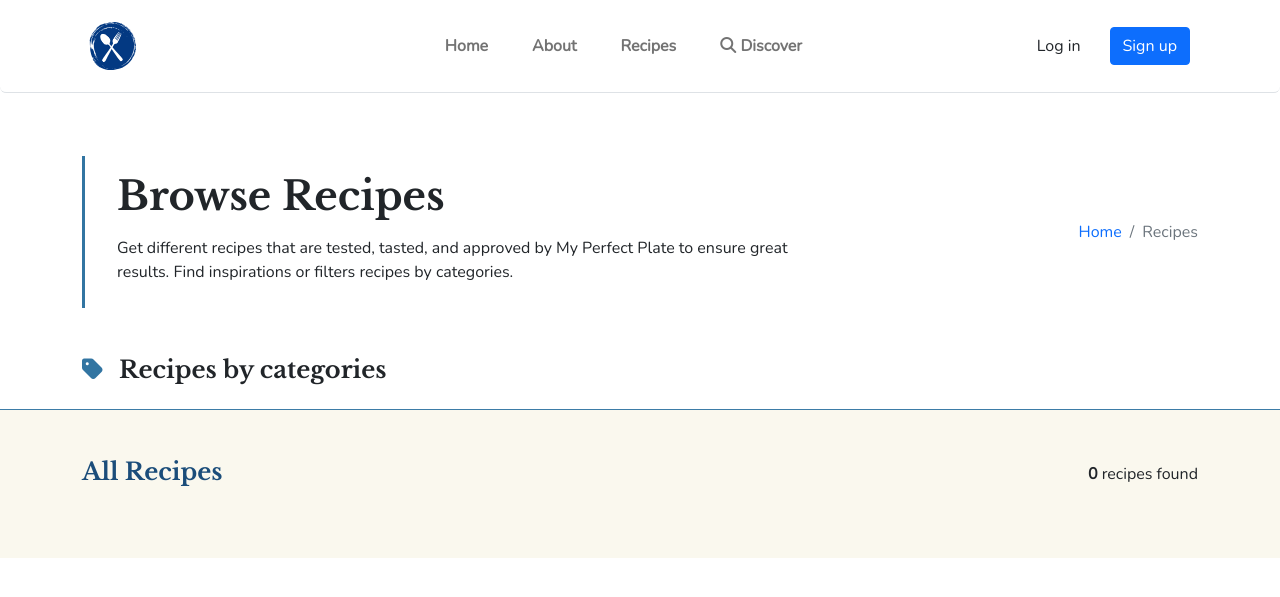
After one commit to sherchansachin/MyPerfectPlate-Recipe-Recommendation-System, a Django app: page /recipes/ in a window 1280 px wide. The commit adds this page. Shown: the top 597 px of the page. Run offline with Django 4.2, Linux system fonts and the light colour scheme; data that the repository does not hold is empty; some libraries are stand-ins or nearby versions; some web fonts are replaced.

Commit message:
added recipes details, category page templates with styling

```diff
--- /dev/null
+++ b/main/templates/main/recipes.html
@@ -0,0 +1,89 @@
+{% extends 'base/main.html' %}
+{% load static %}
+{% block content %}
+
+{% include 'base/navbar.html' %}
+<style>
+    .image-resize {
+        height: 290px;
+        object-fit: cover;
+    }
+</style>
+
+
+<section class="recipes mt-5">
+    <div class="container py-5">
+        <div class="row">
+          <div class="col-md-12 col-lg-8">
+            <div class="top-heading">
+              <h1 class="info mb-3">Browse Recipes</h1>
+              <p>Get different recipes that are tested, tasted, and approved by My Perfect Plate to ensure
+                great results. Find inspirations or filters recipes by categories.</p>
+            </div>
+            </div>
+          <div class="col-md-12 col-lg-4 mt-5">
+            <nav aria-label="breadcrumb" class="breadcrumb-box d-flex justify-content-lg-end">
+              <ol class="breadcrumb">
+                <li class="breadcrumb-item"><a href="{% url 'home'%}">Home</a></li>
+                <li class="breadcrumb-item active" aria-current="page">Recipes</li>
+              </ol>
+            </nav>
+          </div>
+        </div>
+    </div>
+</section>
+
+<!-- filter -->
+<div class="container">
+  <div class="row">
+    <div class="col-lg-11">
+      <h4><i class="fas fa-tag me-3" style="color: #3275A2;"></i>Recipes by categories</h4>
+          <div class="mt-4 mb-4">
+          {% for c in categories %}
+          <a href="{% url 'filterCategory' c.slug %}">
+          <p class="d-inline pe-5 category-name fw-bold">{{c.main_category}}</p>
+           </a>
+          {% endfor %}
+        </div>
+  </div>
+    </div>
+
+
+</div>
+
+
+<section class="allrecipes py-5">
+
+    <div class="container">
+        <div class="title-wrap d-flex justify-content-between mb-2">
+            <h4 class="all_title">All Recipes</h4>
+            <p class="mt-1"><span class="fw-bold">{{recipe_count}}</span> recipes found</p>
+        </div>
+
+        <div class="row">
+            {% for recipe in all_recipes %}
+            <div class="col-lg-3 py-3">
+                <a class="recipe-title" href="{% url 'recipeDetails' id=recipe.id%}">
+                    <div class="card border mb-2" style="height: 29rem;">
+                        <img class="card-img-top border-bottom image-resize" src="{{recipe.image}}" alt="">
+                        <div class="card-body">
+                            <p class="recipe_category">#{{recipe.category}}</p>
+
+                            <h6 class="mt-2 mb-3 recipe_title fw-bolder">{{ recipe.title }}</h6>
+                            <p class="mt-5">Recipe by: {{recipe.created_by}}</p>
+                </a>
+            </div>
+        </div>
+    </div>
+    {% endfor %}
+    </div>
+</section>
+
+
+
+
+
+
+
+
+{% endblock content %}
--- a/static/css/style.css
+++ b/static/css/style.css
@@ -187,3 +187,83 @@ a{
     background: 0;
     border: 0;
   }
+
+
+  /* recipe page */
+
+  .allrecipes{
+    /* maybe F9F8F9 */
+    background: #FAF8EE;
+    border-top: 0.1px solid #3d7ca7;
+  }
+
+  .all_title{
+    color: #1B4D7A;
+  }
+
+  .card, .card-header, .card-body, .card-footer{
+    border-radius:0px !important;
+}
+  .allrecipes a{
+    color: #000!important;
+  }
+
+  .recipe_category{
+    font-weight: 400;
+    color: #1B4D7A;
+  }
+
+  .crumbs{
+    color: #0191C1;
+  }
+
+  .allrecipes .card:hover {
+    transform: scale(1.04);
+    border: 10px solid;
+    border-image-slice: 1;
+    border-width: 2px;
+    box-shadow: 6px 6px 0px 0px #26B7C5;
+    transition: all 0.2s;
+  }
+
+  .top-heading{
+    border-left: 3px solid #3275A2;
+    padding: 1rem 0 0.5rem 2rem;
+  }
+
+  .recipes .breadcrumb-box{
+    padding: 1rem 0 0 0.5rem;
+  }
+
+
+  .category-name{
+    font-size: 1.125rem;
+    color: #1B4C7B;
+    line-height: 1.8;
+    text-decoration: underline;
+
+  }
+
+  .category-name:hover{
+    text-decoration: none;
+  }
+
+  .recipe_des {
+    margin-top: 40px;
+  }
+
+  .btn-link{
+    color: #1c5b96;
+    font-weight: 600;
+  }
+
+  .btn-link:hover{
+    text-decoration: none;
+    color: #388cda;
+  }
+
+  /* recipe details */
+
+  .details{
+    margin-top: 60px;
+  }
```
Also changed, not shown: main/templates/main/category.html (added, +69 -0 lines), main/templates/main/recipe_details.html (added, +115 -0 lines).
